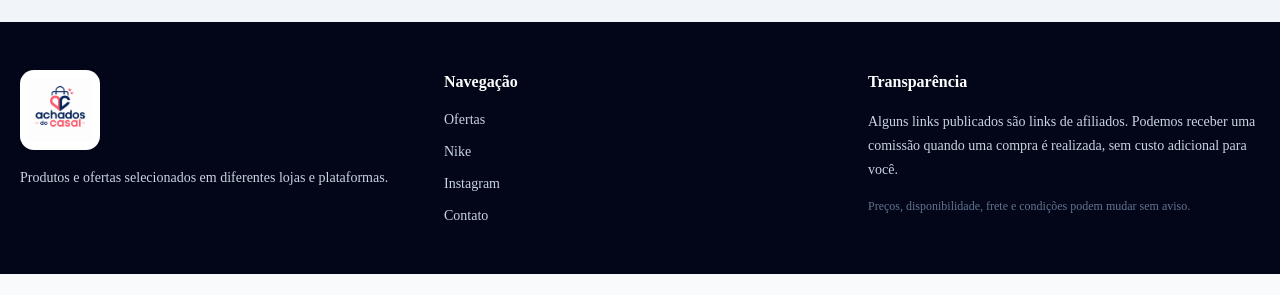
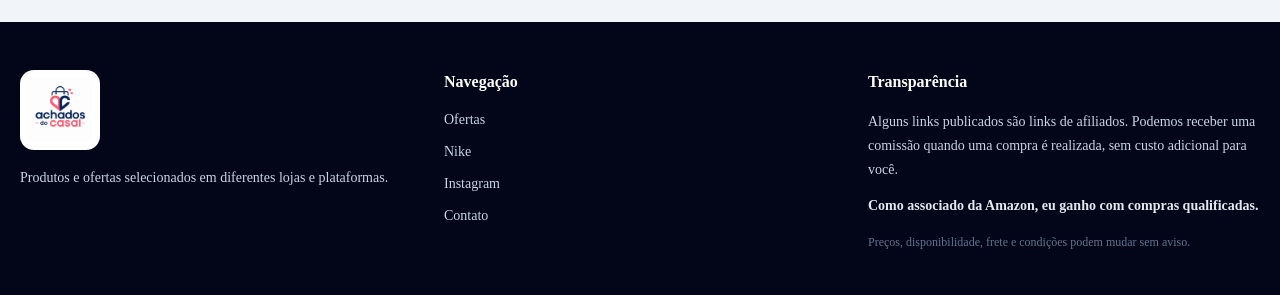
Before and after one commit to gabrielcalvi/achados-do-casal, a Next.js app: page / in a window 1280 px wide. Shown: the part 1338-1633 px from the top of the page. Before the commit the page ends 1612 px from the top, so only its background shows below. Built offline with nearby package versions, Linux system fonts and the light colour scheme; no server answers; the database is empty.

Commit message:
fix: adiciona divulgacao exigida da Amazon

```diff
--- a/app/page.tsx
+++ b/app/page.tsx
@@ -105,6 +105,6 @@ export default function Home() {
       {produtosFiltrados.length===0?<div className="rounded-2xl border border-dashed border-slate-300 bg-white px-6 py-16 text-center"><h3 className="text-xl font-black">Nenhum produto encontrado</h3><p className="mt-2 text-slate-500">Tente pesquisar usando outro nome ou categoria.</p></div>:<div className="grid gap-6 sm:grid-cols-2 lg:grid-cols-3">{produtosFiltrados.map((p)=><CardProduto key={p.id} produto={p}/>)}</div>}
     </section>
     <section className="mx-auto max-w-7xl px-5 pb-14"><div className="flex flex-col items-start justify-between gap-6 rounded-3xl bg-green-50 p-8 sm:flex-row sm:items-center"><div><h2 className="text-2xl font-black">Receba os achados pelo WhatsApp</h2><p className="mt-2 text-slate-600">Entre no grupo e acompanhe as novas ofertas.</p></div><a href="https://chat.whatsapp.com/DMC6VCIcuMBJMfbfdIk8SZ?s=sh&p=i&ilr=4&amv=0" target="_blank" rel="noopener noreferrer" className="rounded-xl bg-green-600 px-6 py-4 font-black text-white hover:bg-green-700">Entrar no grupo</a></div></section>
-    <footer className="bg-slate-950 text-slate-300"><div className="mx-auto grid max-w-7xl gap-8 px-5 py-12 md:grid-cols-3"><div><img src="/logo-achados-do-casal.png" alt="Achados do Casal" className="h-20 w-auto rounded-xl bg-white p-2"/><p className="mt-4 max-w-md text-sm leading-6">Produtos e ofertas selecionados em diferentes lojas e plataformas.</p></div><div><h3 className="font-black text-white">Navegação</h3><div className="mt-4 space-y-3 text-sm"><p><a href="#ofertas" className="hover:text-white">Ofertas</a></p><p><Link href="/nike" className="hover:text-white">Nike</Link></p><p><a href="https://www.instagram.com/achadosdocasal26/" target="_blank" rel="noopener noreferrer" className="hover:text-white">Instagram</a></p><p><a href="mailto:gabrielhcalvi@hotmail.com" className="hover:text-white">Contato</a></p></div></div><div><h3 className="font-black text-white">Transparência</h3><p className="mt-4 text-sm leading-6">Alguns links publicados são links de afiliados. Podemos receber uma comissão quando uma compra é realizada, sem custo adicional para você.</p><p className="mt-4 text-xs text-slate-500">Preços, disponibilidade, frete e condições podem mudar sem aviso.</p></div></div></footer>
+    <footer className="bg-slate-950 text-slate-300"><div className="mx-auto grid max-w-7xl gap-8 px-5 py-12 md:grid-cols-3"><div><img src="/logo-achados-do-casal.png" alt="Achados do Casal" className="h-20 w-auto rounded-xl bg-white p-2"/><p className="mt-4 max-w-md text-sm leading-6">Produtos e ofertas selecionados em diferentes lojas e plataformas.</p></div><div><h3 className="font-black text-white">Navegação</h3><div className="mt-4 space-y-3 text-sm"><p><a href="#ofertas" className="hover:text-white">Ofertas</a></p><p><Link href="/nike" className="hover:text-white">Nike</Link></p><p><a href="https://www.instagram.com/achadosdocasal26/" target="_blank" rel="noopener noreferrer" className="hover:text-white">Instagram</a></p><p><a href="mailto:gabrielhcalvi@hotmail.com" className="hover:text-white">Contato</a></p></div></div><div><h3 className="font-black text-white">Transparência</h3><p className="mt-4 text-sm leading-6">Alguns links publicados são links de afiliados. Podemos receber uma comissão quando uma compra é realizada, sem custo adicional para você.</p><p className="mt-3 text-sm font-bold leading-6 text-slate-200">Como associado da Amazon, eu ganho com compras qualificadas.</p><p className="mt-4 text-xs text-slate-500">Preços, disponibilidade, frete e condições podem mudar sem aviso.</p></div></div></footer>
   </main>;
 }
```
